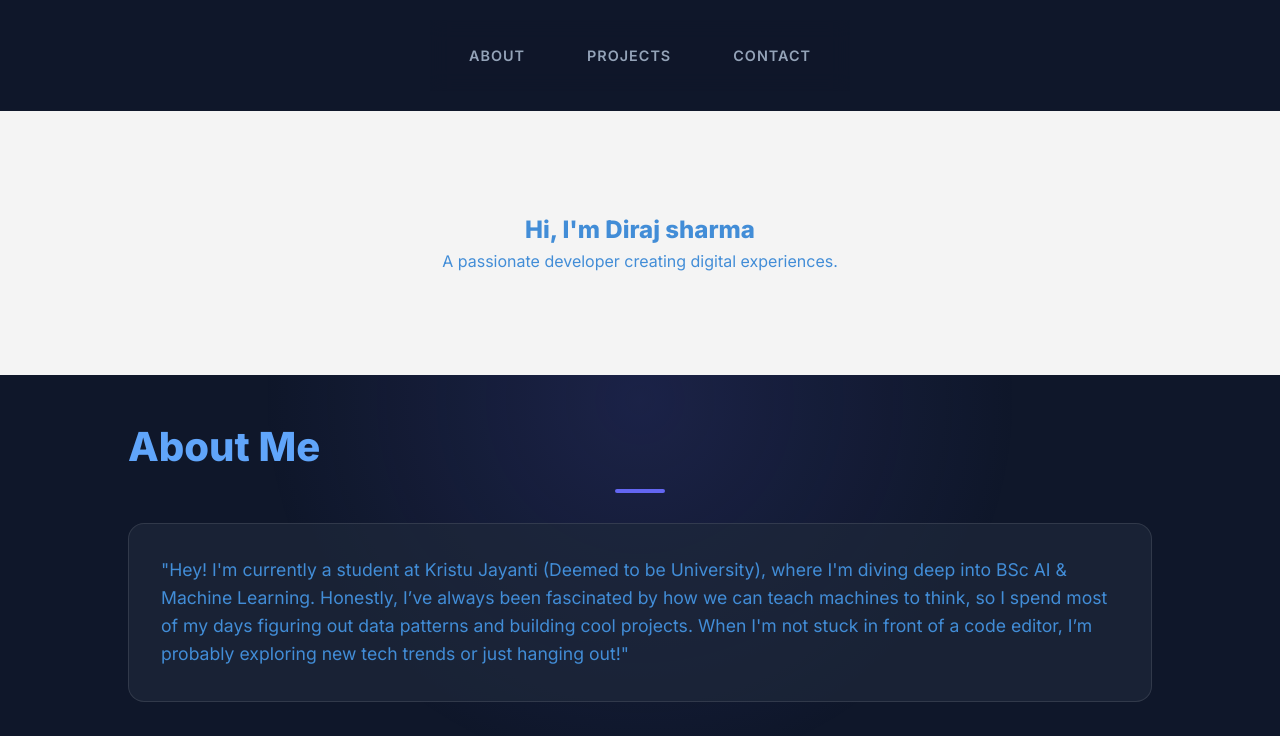
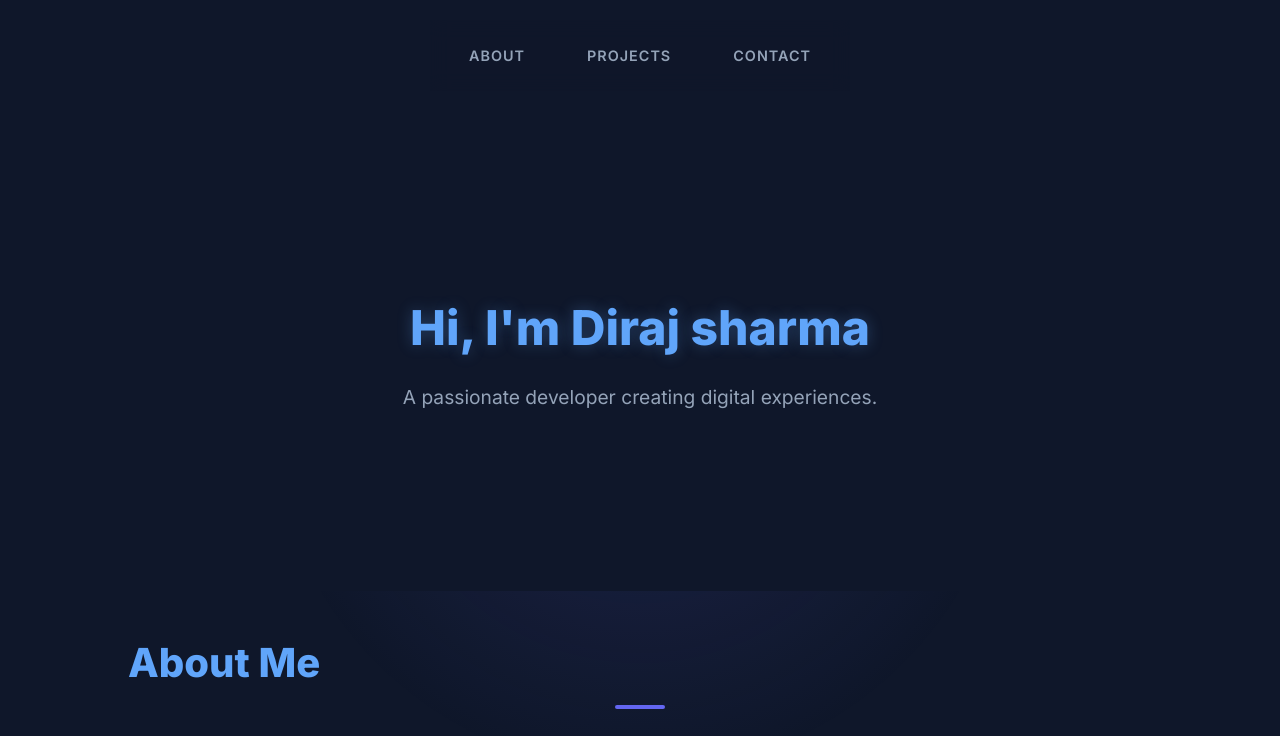
Before and after one commit to dirajsha83-svg/myportfolio., a plain HTML site: page index.html in a window 1280 px wide. Shown: the top 736 px of the page. Drawn offline with Linux system fonts and the light colour scheme.

Commit message:
updated style of first page

```diff
--- a/style.css
+++ b/style.css
@@ -246,3 +246,27 @@ footer {
 .python { width: 90%; }
 .ml { width: 85%; }
 .web { width: 75%; }
+.hero {
+    background-color: #0f172a; /* This matches your deep navy background */
+    color: #ffffff;            /* Makes the text white */
+    padding: 100px 20px;       /* Adds some space so it's not cramped */
+    text-align: center;
+    display: flex;
+    flex-direction: column;
+    justify-content: center;
+    align-items: center;
+    min-height: 60vh;          /* Gives the hero section good height */
+}
+
+/* Optional: Add a slight glow to your name to make it pop */
+.hero h1 {
+    font-size: 3rem;
+    color: #60a5fa;
+    margin-bottom: 15px;
+    text-shadow: 0 0 15px rgba(96, 165, 250, 0.3);
+}
+
+.hero p {
+    color: #94a3b8; /* Muted slate for the subtext */
+    font-size: 1.2rem;
+}
```
